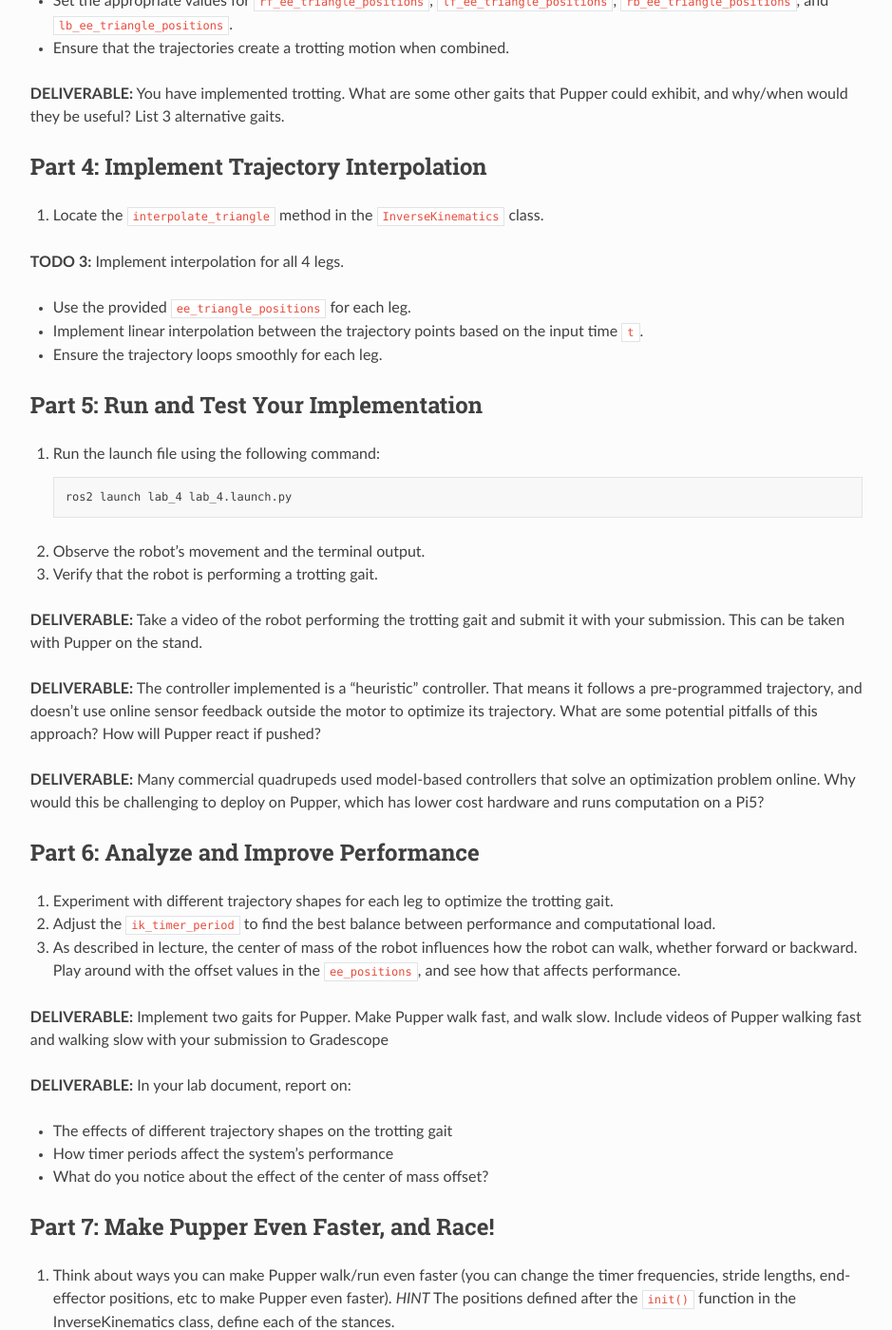
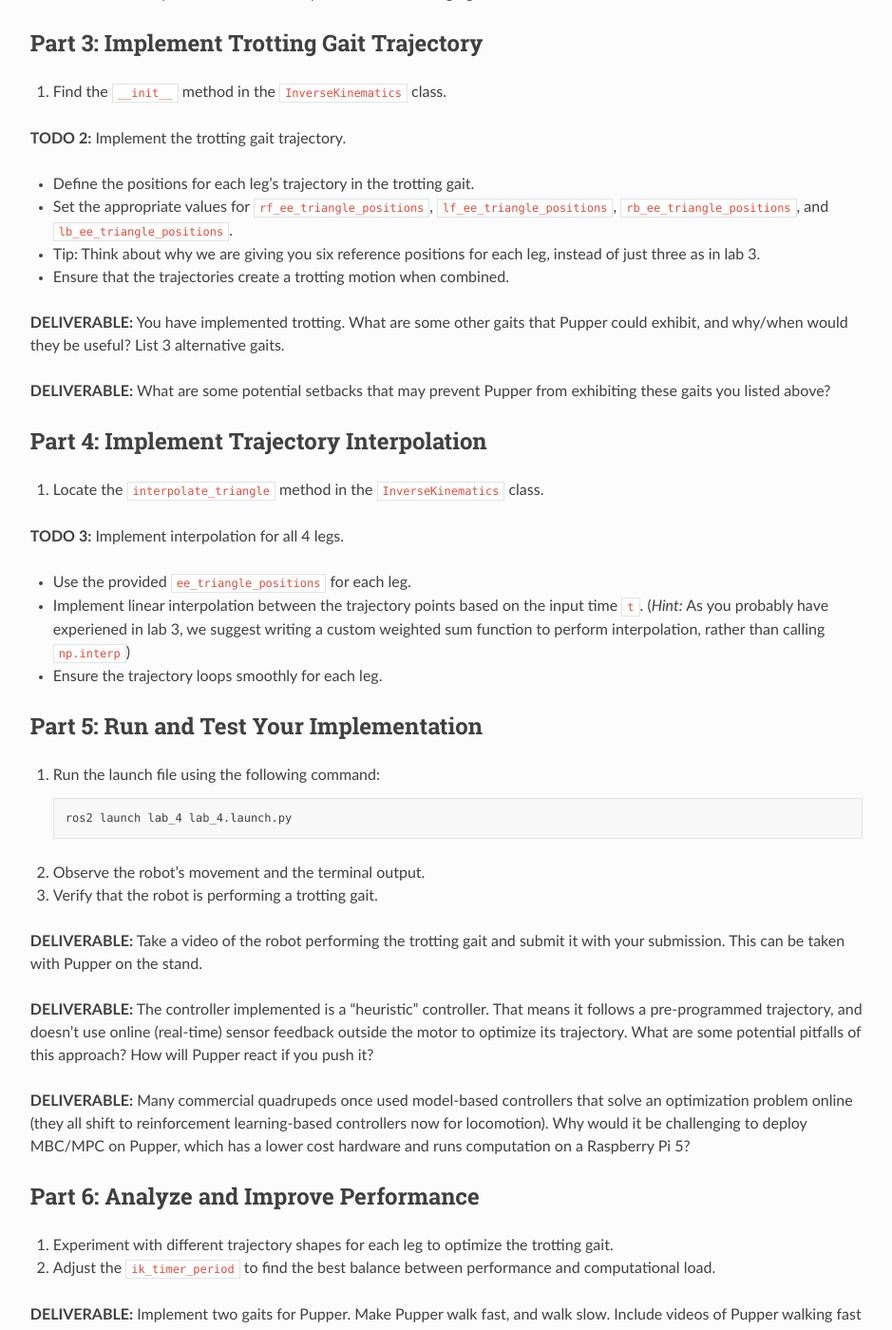
Before and after one commit to cs123-stanford/cs123-stanford, a Sphinx documentation site: the page built from docs/schedule/labs/spring-25/lab-4.rst, in a window 1280 px wide and 1400 px high, scrolled down 1433 px. Shown: the whole window at 95% size, without its empty margins (320-1259 px from the left). Built offline with Sphinx 7.4.7 and the Read the Docs theme 3.1.0, drawn with Linux system fonts in a browser that asks for light colours; some of the changed text lies outside the part shown.

Commit message:
Fix formatting in lab-4.rst file

```diff
--- a/docs/schedule/labs/spring-25/lab-4.rst
+++ b/docs/schedule/labs/spring-25/lab-4.rst
@@ -4,7 +4,7 @@
 Goal
 ----
 Implement a trotting gait for a quadruped robot to move forward using inverse kinematics and trajectory tracking with ROS2.
-`Lab Slides <https://docs.google.com/presentation/d/1q9gYvI8Nxz0qwCcdz0aEdSr9FhykmAnQc7eE2721s_E/edit?usp=sharing>`_
+`Lab Slides <https://docs.google.com/presentation/d/1KhDySk7tXiDoaovGN39XFggkJt5WCZ5Ue0DzZhLcDKU/edit?usp=sharing>`_
 
 Please fill out the `lab document <https://docs.google.com/document/d/1_ZpwR8OAQS39QISJryON0GBG1AbQ2RqVT3LJr9OzBZ8/edit?usp=sharing>`_
 
@@ -46,8 +46,11 @@
 
 **TODO 1:** Implement forward kinematics for the front left, back right, and back left legs.
 
-- Use the provided ``fr_leg_fk`` method as a reference.
+- Use the provided ``fr_leg_fk`` method, along with the diagrams from lab 2 as a reference.
 - Adjust the transformations to account for the different leg positions and orientations. (*Hint:* You essentially need to do an equivalent FK on each of the other legs)
+- **Important Note on Left Leg Coordinate Frames:** For the left legs, we maintain a consistent coordinate frame convention where the positive z-axis always points outward from the motor. This means we don't flip or reverse any motor angles - we simply use the raw motor readings. When given the same angular position input, the motors on the left and right legs will rotate in opposite directions. This asymmetry is intentionally designed into Pupper's control system and is properly handled by all other functionalities, including the calibration process.
+
+**DELIVERABLE:** You might notice that the ``fr_leg_fk`` method pre-implemented in ``lab_4.py`` looks different than your implementation from lab 2. Are they functionally different? If so, why do we need to make these changes here? If not, how are they empirically the same?
 
 **DELIVERABLE:** An underactuated system that has more degrees of freedom that can be controlled, than the number of independently controlled actuators. How many degrees of freedom does Pupper have? Is it an underactuated system?
 
@@ -62,9 +65,12 @@
 
 - Define the positions for each leg's trajectory in the trotting gait.
 - Set the appropriate values for ``rf_ee_triangle_positions``, ``lf_ee_triangle_positions``, ``rb_ee_triangle_positions``, and ``lb_ee_triangle_positions``.
+- Tip: Think about why we are giving you six reference positions for each leg, instead of just three as in lab 3.
 - Ensure that the trajectories create a trotting motion when combined.
 
 **DELIVERABLE:** You have implemented trotting. What are some other gaits that Pupper could exhibit, and why/when would they be useful? List 3 alternative gaits.
+
+**DELIVERABLE:** What are some potential setbacks that may prevent Pupper from exhibiting these gaits you listed above?
 
 Part 4: Implement Trajectory Interpolation
 ------------------------------------------
@@ -74,7 +80,7 @@
 **TODO 3:** Implement interpolation for all 4 legs.
 
 - Use the provided ``ee_triangle_positions`` for each leg.
-- Implement linear interpolation between the trajectory points based on the input time ``t``.
+- Implement linear interpolation between the trajectory points based on the input time ``t``. (*Hint:* As you probably have experiened in lab 3, we suggest writing a custom weighted sum function to perform interpolation, rather than calling ``np.interp``)
 - Ensure the trajectory loops smoothly for each leg.
 
 Part 5: Run and Test Your Implementation
@@ -92,9 +98,9 @@
 
 **DELIVERABLE:** Take a video of the robot performing the trotting gait and submit it with your submission. This can be taken with Pupper on the stand.
 
-**DELIVERABLE:** The controller implemented is a “heuristic” controller. That means it follows a pre-programmed trajectory, and doesn’t use online sensor feedback outside the motor to optimize its trajectory. What are some potential pitfalls of this approach? How will Pupper react if pushed?
+**DELIVERABLE:** The controller implemented is a "heuristic" controller. That means it follows a pre-programmed trajectory, and doesn't use online (real-time) sensor feedback outside the motor to optimize its trajectory. What are some potential pitfalls of this approach? How will Pupper react if you push it?
 
-**DELIVERABLE:** Many commercial quadrupeds used model-based controllers that solve an optimization problem online. Why would this be challenging to deploy on Pupper, which has lower cost hardware and runs computation on a Pi5?
+**DELIVERABLE:** Many commercial quadrupeds once used model-based controllers that solve an optimization problem online (they all shift to reinforcement learning-based controllers now for locomotion). Why would it be challenging to deploy MBC/MPC on Pupper, which has a lower cost hardware and runs computation on a Raspberry Pi 5?
 
 Part 6: Analyze and Improve Performance
 ---------------------------------------
@@ -103,18 +109,15 @@
 
 2. Adjust the ``ik_timer_period`` to find the best balance between performance and computational load.
 
-3. As described in lecture, the center of mass of the robot influences how the robot can walk, whether forward or backward. Play around with the offset values in the ``ee_positions``, and see how that affects performance.
-
 **DELIVERABLE:** Implement two gaits for Pupper. Make Pupper walk fast, and walk slow. Include videos of Pupper walking fast and walking slow with your submission to Gradescope
 
 **DELIVERABLE:** In your lab document, report on:
 
 - The effects of different trajectory shapes on the trotting gait
 - How timer periods affect the system's performance
-- What do you notice about the effect of the center of mass offset?
 
 Part 7: Make Pupper Even Faster, and Race!
----------------------------------------
+------------------------------------------
 
 1. Think about ways you can make Pupper walk/run even faster (you can change the timer frequencies, stride lengths, end-effector positions, etc to make Pupper even faster). *HINT* The positions defined after the ``init()`` function in the InverseKinematics class, define each of the stances.
 
@@ -122,14 +125,14 @@
 
 2. Time your Pupper's speed to go 10 feet (marked by the tape measure) and race against other groups! *The fastest group will get a prize!*
 
-**DELIBERABLE:** Take a video of you timing Pupper completing the course, and report the fastest time you were able to make Pupper go!
-
+**DELIVERABLE:** Take a video of you timing Pupper completing the course, and report the fastest time you were able to make Pupper go!
 
 Extension
----------------------------------------
+---------
 
+1. As described in lecture, the center of mass of the robot influences how the robot can walk, whether forward or backward. Play around with the offset values in the ``ee_positions``, and see how that affects performance.
 
-
+2. The positions defined after the ``init()`` function in the InverseKinematics class, define each of the stances. Play around with these values and you can discover some new gaits!
 
 Additional Notes
 ----------------
@@ -137,4 +140,4 @@
 - The ``cache_target_joint_positions`` method pre-calculates joint positions for a full gait cycle. Understand how this affects the system's performance.
 - Pay attention to the coordinate transformations for each leg, as they are crucial for correct movement.
 
-Congratulations on completing Lab 4! This experience with implementing a trotting gait will be valuable for more advanced quadruped control in future projects.
+Congratulations on completing Lab 4! This experience with implementing a trotting gait will be valuable for more advanced quadruped control in future projects. While this lab is relatively simple, get prepared for what's coming in lab 5!
```
